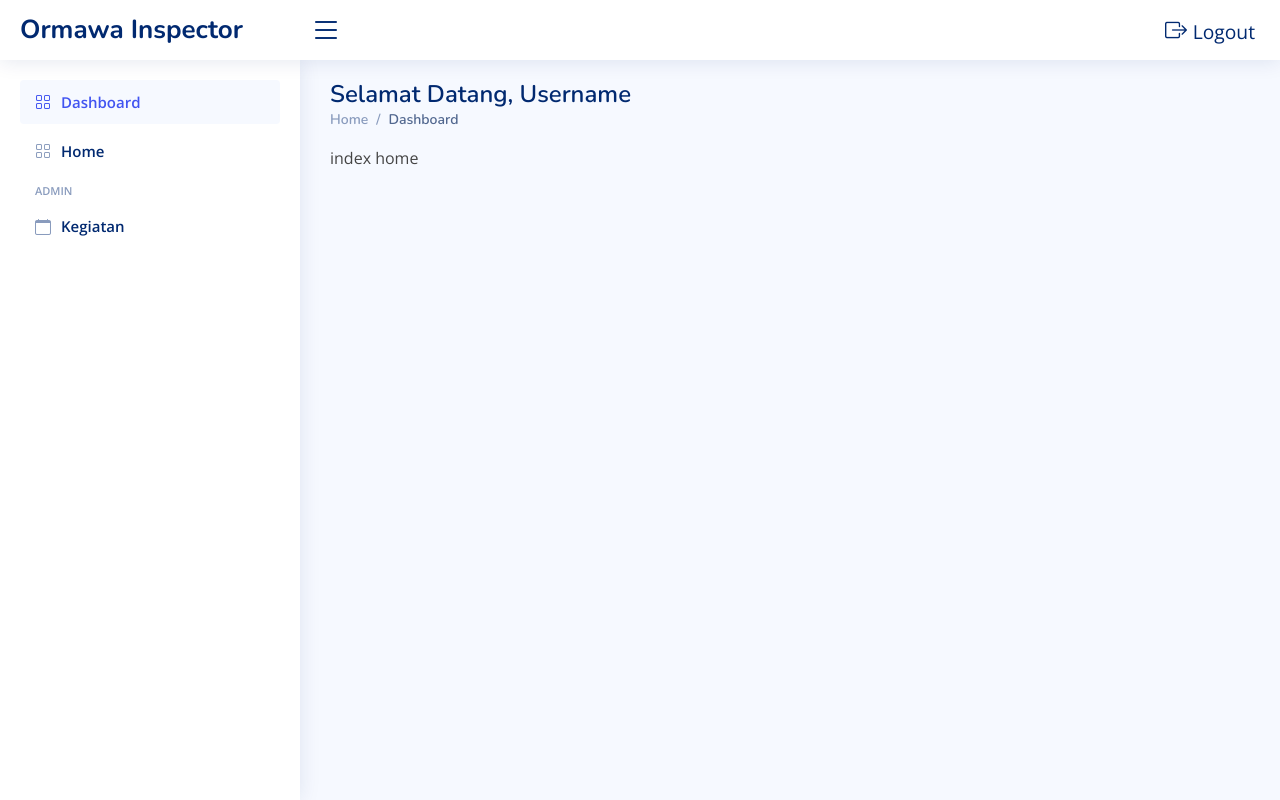
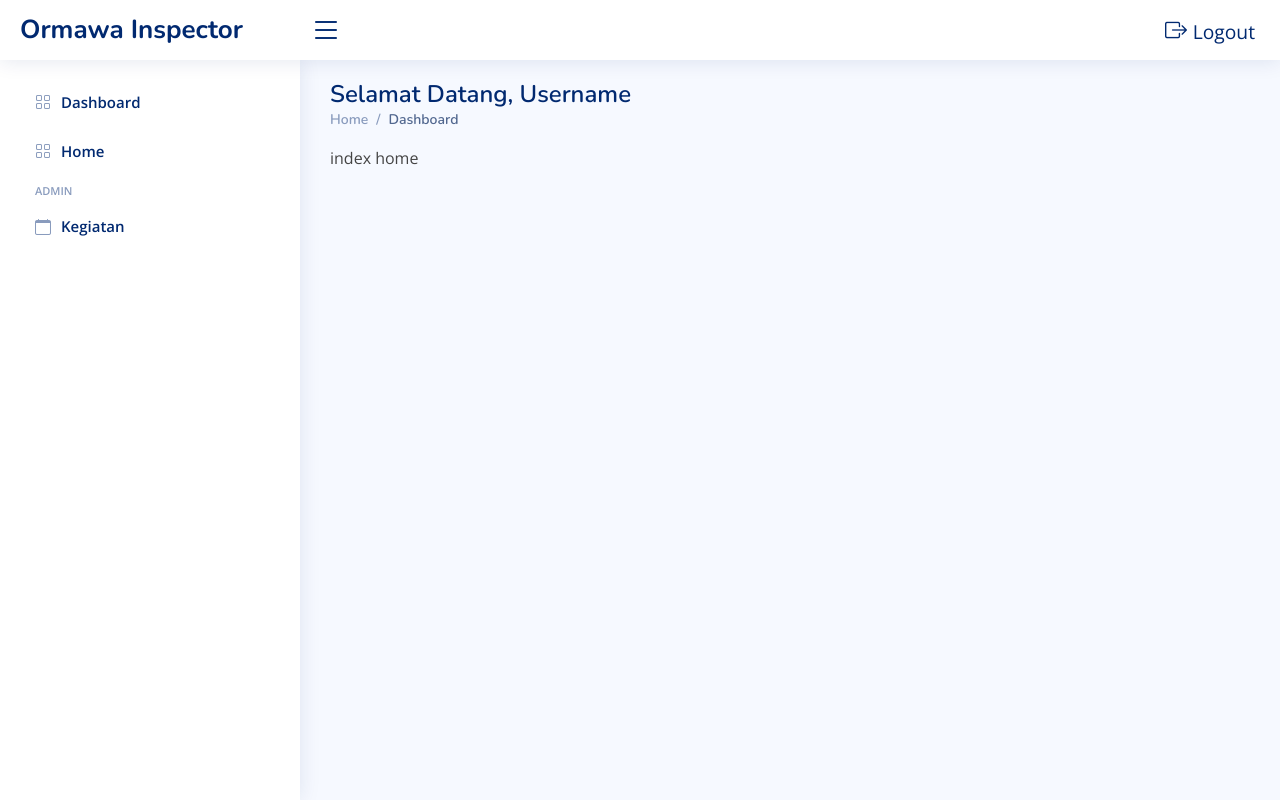
Before and after one commit to wahyusinggihw/ormawa-inspector, a PHP site: page /ormawa-inspector/ in a window 1280 px wide. Run offline with PHP 8.4, Linux system fonts and the light colour scheme; some libraries are stand-ins or nearby versions.

Commit message:
ubah sidebar dikit

```diff
--- a/views/components/sidebar.php
+++ b/views/components/sidebar.php
@@ -4,7 +4,7 @@
    <ul class="sidebar-nav" id="sidebar-nav">
 
      <li class="nav-item">
-       <a class="nav-link <?php isset($_GET['page']) ?>" href="<?php BASEURL ?> ?page=index">
+       <a class="nav-link collapsed" href="<?php BASEURL ?> ?page=index">
          <i class="bi bi-grid"></i>
          <span>Dashboard</span>
        </a>
```
